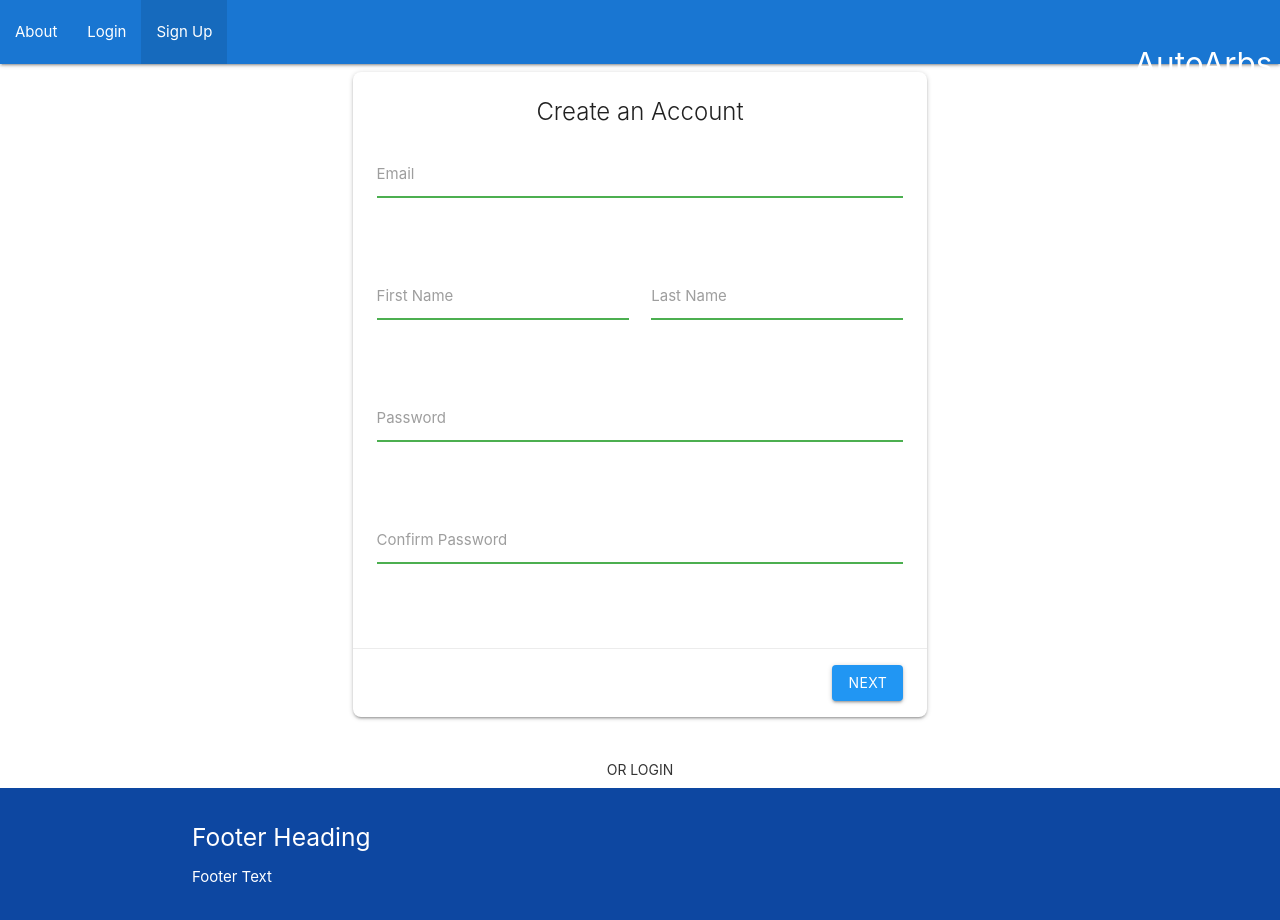
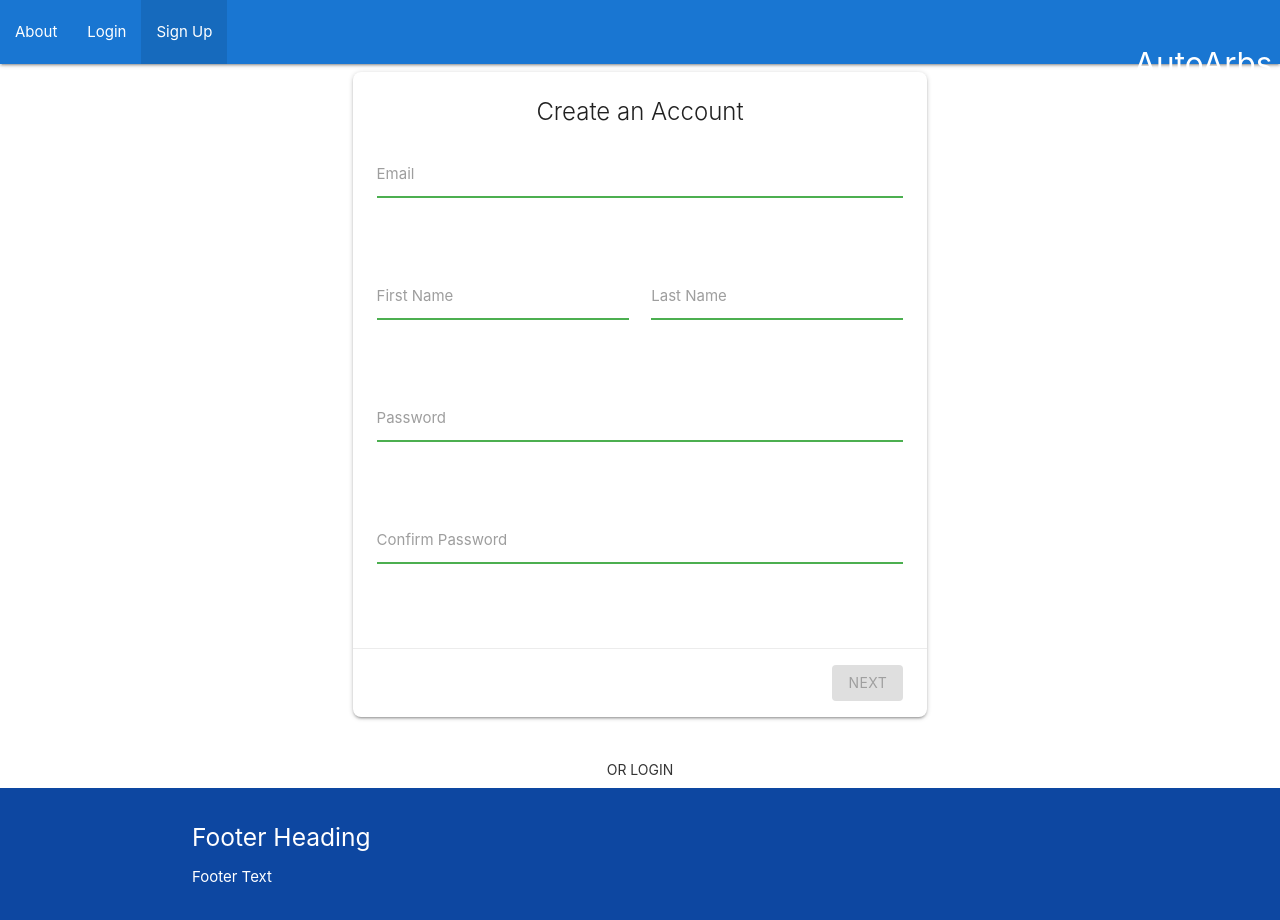
Before and after one commit to qbit-0/autoarbs, a React (Create React App) app in the folder autoarbs/: page /signup in a window 1280 px wide. Shown: the top 920 px of the page. Built offline with nearby package versions, Linux system fonts and the light colour scheme.

Commit message:
Check for dirty before submit

```diff
--- a/autoarbs/src/components/cards/DepositCard.tsx
+++ b/autoarbs/src/components/cards/DepositCard.tsx
@@ -97,7 +97,7 @@ const DepositCard = (props: Props) => {
         validationSchema={depositSchema}
         onSubmit={handleSubmit}
       >
-        {({ isValid, isValidating, isSubmitting }) => (
+        {({ dirty, isValid, isValidating, isSubmitting }) => (
           <Form>
             <div className="card-content">
               <div className="row">
@@ -129,7 +129,7 @@ const DepositCard = (props: Props) => {
                 <button
                   className="btn waves-effect waves-light"
                   type="submit"
-                  disabled={isSubmitting || !isValid || isValidating}
+                  disabled={isSubmitting || !dirty || !isValid || isValidating}
                 >
                   Deposit
                 </button>
--- a/autoarbs/src/components/cards/LoginCard.tsx
+++ b/autoarbs/src/components/cards/LoginCard.tsx
@@ -65,7 +65,7 @@ const LoginCard = (props: Props) => {
         validationSchema={loginSchema}
         onSubmit={handleSubmit}
       >
-        {({ isValid, isValidating, isSubmitting }) => (
+        {({ dirty, isValid, isValidating, isSubmitting }) => (
           <Form>
             <div className="card-content">
               <span className="card-title center">Log In</span>
@@ -89,7 +89,7 @@ const LoginCard = (props: Props) => {
                 <button
                   className="btn waves-effect waves-light"
                   type="submit"
-                  disabled={isSubmitting || !isValid || isValidating}
+                  disabled={isSubmitting || !dirty || !isValid || isValidating}
                 >
                   Next
                 </button>
--- a/autoarbs/src/components/cards/SignUpCard.tsx
+++ b/autoarbs/src/components/cards/SignUpCard.tsx
@@ -114,7 +114,7 @@ const SignUpCard = (props: Props) => {
         validationSchema={signUpSchema}
         onSubmit={handleSubmit}
       >
-        {({ isValid, isValidating, isSubmitting }) => (
+        {({ dirty, isValid, isValidating, isSubmitting }) => (
           <Form>
             <div className="card-content">
               <span className="card-title center">Create an Account</span>
@@ -157,7 +157,7 @@ const SignUpCard = (props: Props) => {
                 <button
                   className="btn waves-effect waves-light"
                   type="submit"
-                  disabled={isSubmitting || !isValid || isValidating}
+                  disabled={isSubmitting || !dirty || !isValid || isValidating}
                 >
                   Next
                 </button>
--- a/autoarbs/src/components/cards/WithdrawCard.tsx
+++ b/autoarbs/src/components/cards/WithdrawCard.tsx
@@ -85,7 +85,7 @@ const WithdrawCard = (props: Props) => {
         validationSchema={withdrawSchema}
         onSubmit={handleSubmit}
       >
-        {({ isValid, isValidating, isSubmitting }) => (
+        {({ dirty, isValid, isValidating, isSubmitting }) => (
           <Form>
             <div className="card-content">
               <div className="row">
@@ -126,7 +126,7 @@ const WithdrawCard = (props: Props) => {
                 <button
                   className="btn waves-effect waves-light"
                   type="submit"
-                  disabled={isSubmitting || !isValid || isValidating}
+                  disabled={isSubmitting || !dirty || !isValid || isValidating}
                 >
                   Withdraw
                 </button>
```
